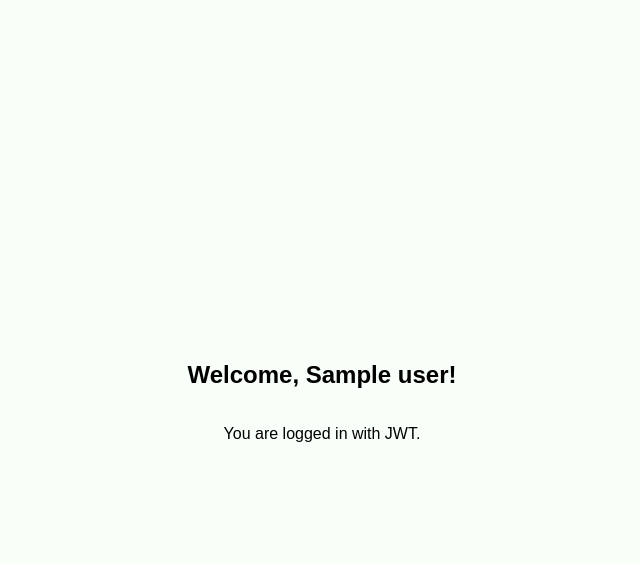
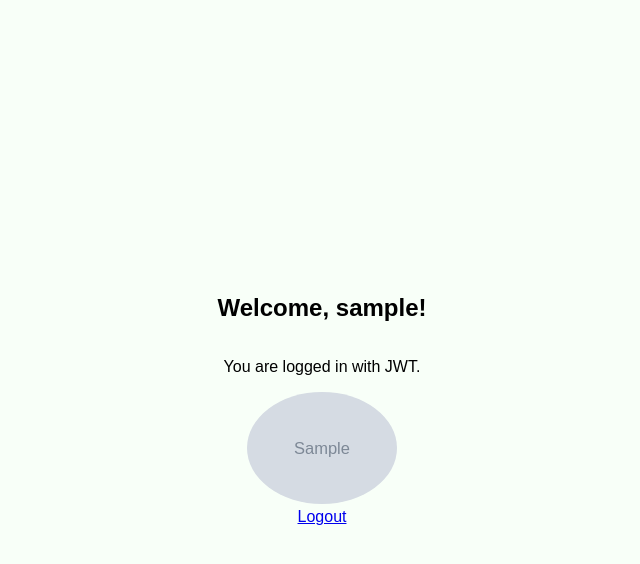
Before and after one commit to gimiseo/0weeks_team2, a Flask app: page /dashboard in a window 1280 px wide. Shown: the top 564 px of the page, without its empty margins (318-958 px from the left). Run offline with Flask 3, Linux system fonts and the light colour scheme; grey boxes marked "Sample" are stand-in pictures; a database or web service that is not in the repository returns one stand-in record (values such as "Sample title"); some web fonts are replaced.

Commit message:
dashboard renewal

```diff
--- a/templates/dashboard.html
+++ b/templates/dashboard.html
@@ -1,6 +1,16 @@
 {% extends "base.html" %}
 {% block title %}Dashboard{% endblock %}
 {% block content %}
-<h2>Welcome, {{ user }}!</h2>
+<h2>Welcome, {{ user.nickname }}!</h2>
 <p>You are logged in with JWT.</p>
+{% if user.profile_img %}
+    <div>
+        <img src="{{ url_for('static', filename='profile_imgs/' ~ user.profile_img) }}"
+             alt="파일이 없어요"
+             width="150" style="border-radius: 50%;">
+    </div>
+{% else %}
+    <p>No profile image uploaded.</p>
+{% endif %}
+<a href="{{ url_for('logout') }}">Logout</a>
 {% endblock %}
```
